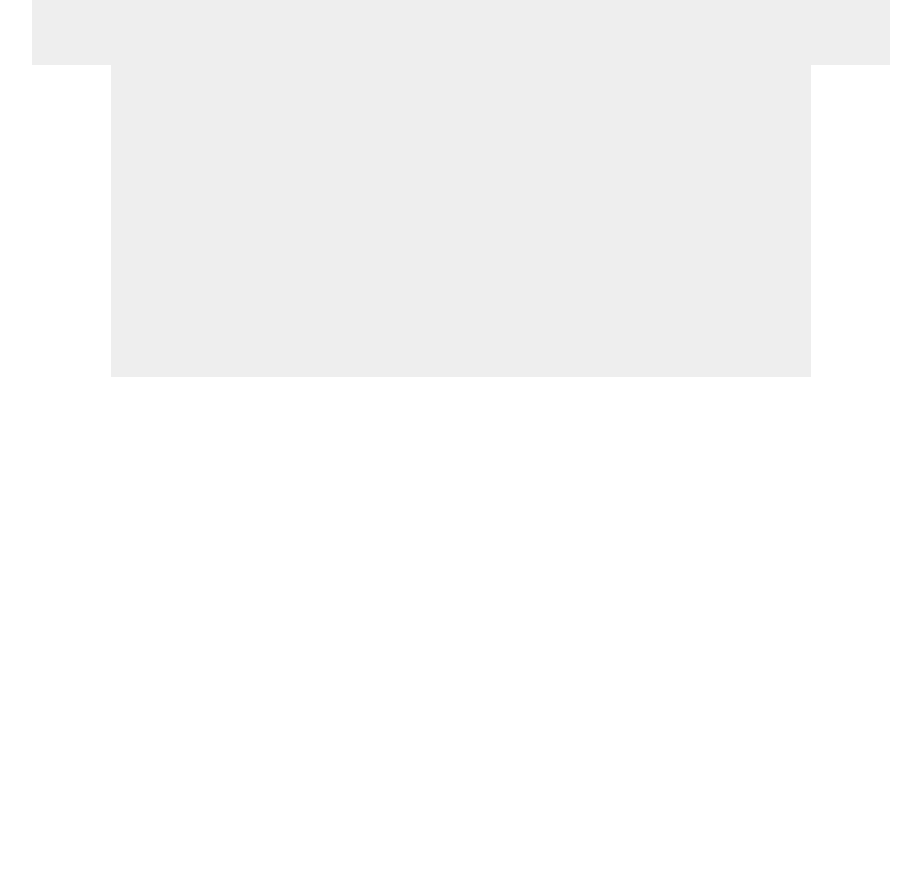
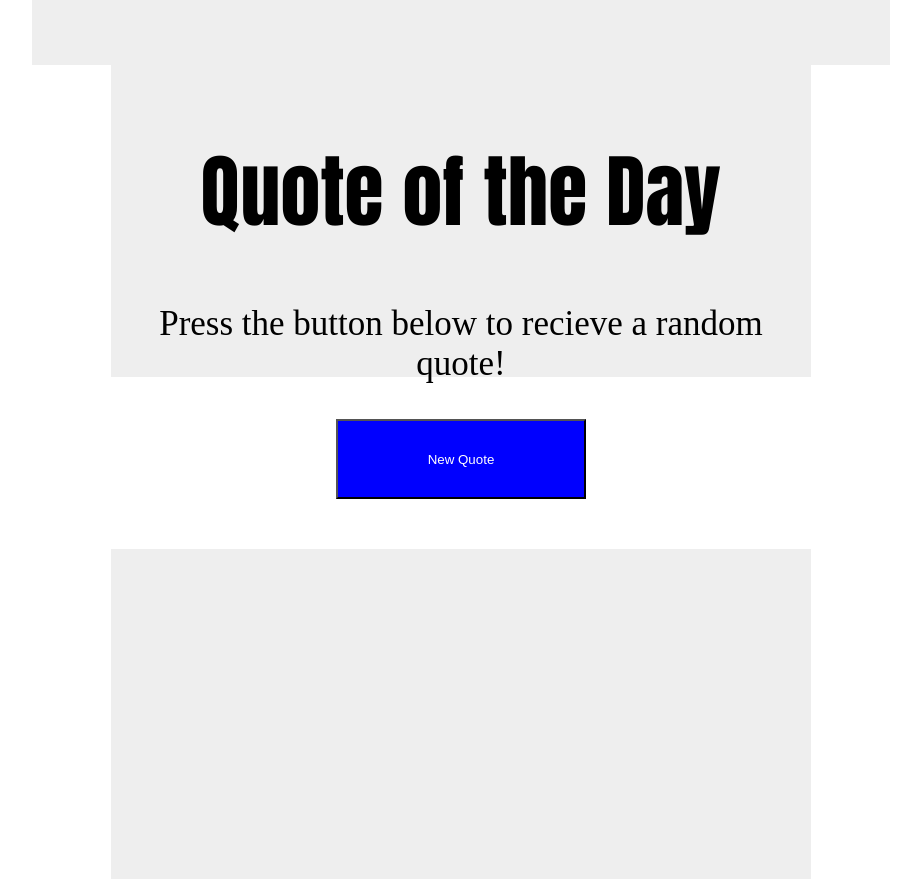
Before and after one commit to hamadaali/test, a plain HTML site: page ass7 js2/index.html in a window 1280 px wide. Shown: the part 461-1340 px from the top of the page, without its empty margins (179-1100 px from the left). Before the commit the page ends 838 px from the top, so only its background shows below. Drawn offline with Linux system fonts and the light colour scheme.

Commit message:
Update index.html

```diff
--- a/ass7 js2/index.html
+++ b/ass7 js2/index.html
@@ -16,6 +16,14 @@
 <div class="qot" id="quote">
     <p id="qouete"></p>
     <p id="author"></p>
+    <h1>Quote of the Day</h1>
+<p>Press the button below to recieve a random quote!</p>
+<button class="btn" onclick="generateQo()">New Quote </button>
+
+<div class="qot" id="quote">
+    <p id="qouete"></p>
+    <p id="author"></p>
+
 </div>
 
 
```
